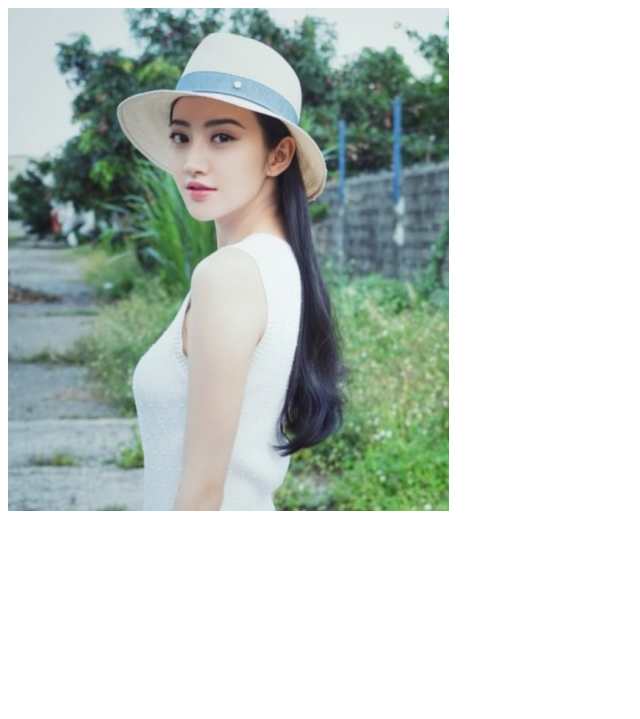
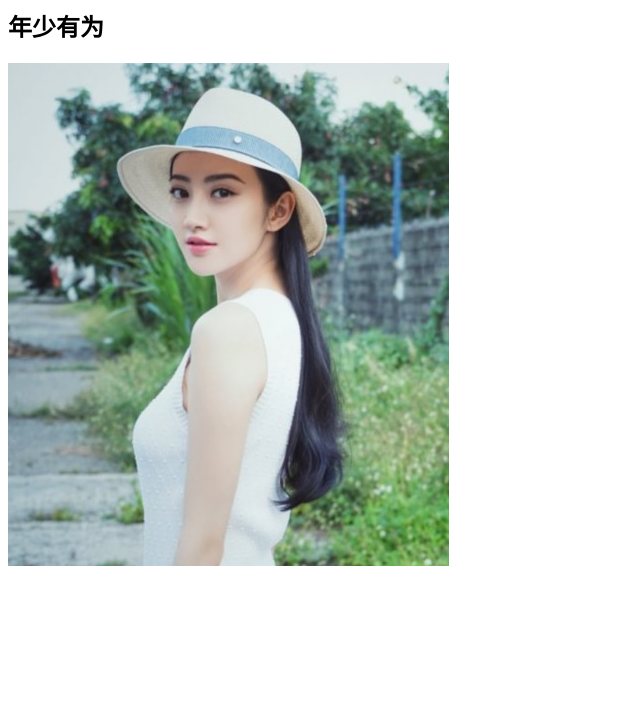
Before and after one commit to hxwa/1906, a plain HTML site: page index.html in a window 1280 px wide. Shown: the part 81-800 px from the top of the page, without its empty margins (0-640 px from the left). Drawn offline with Linux system fonts and the light colour scheme.

Commit message:
修改h2

```diff
--- a/index.html
+++ b/index.html
@@ -9,6 +9,7 @@
 </head>
 <body>
     <h1>测试标题123</h1>
+    <h2>年少有为</h2>
     <img src="jt.png" alt="">
 </body>
 </html>
```
Also changed, not shown: test.txt.
